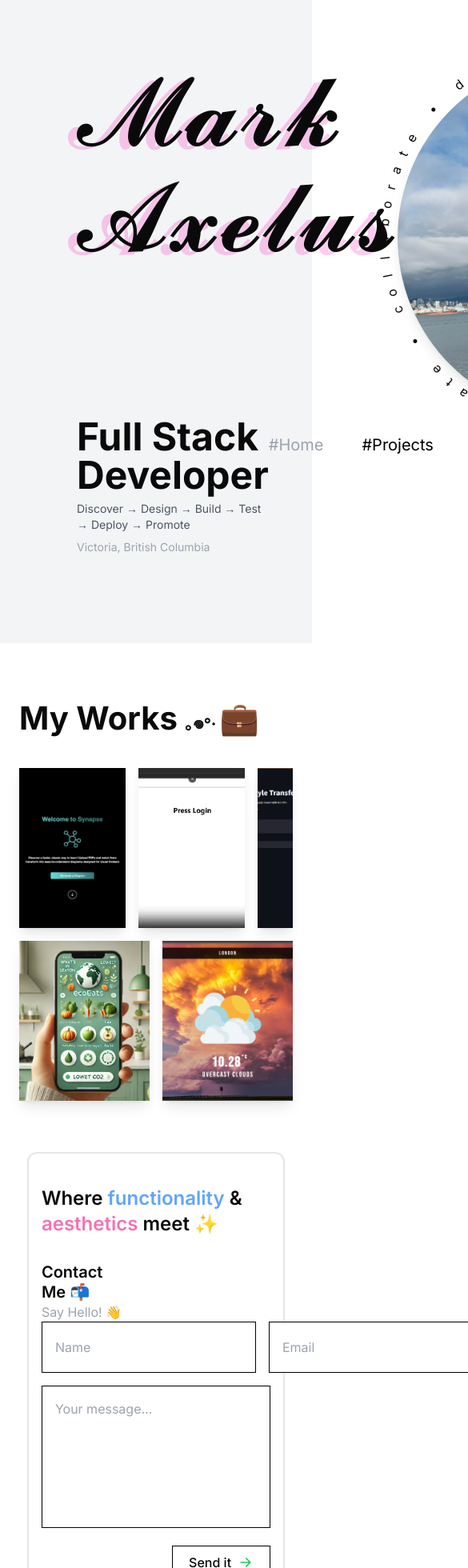
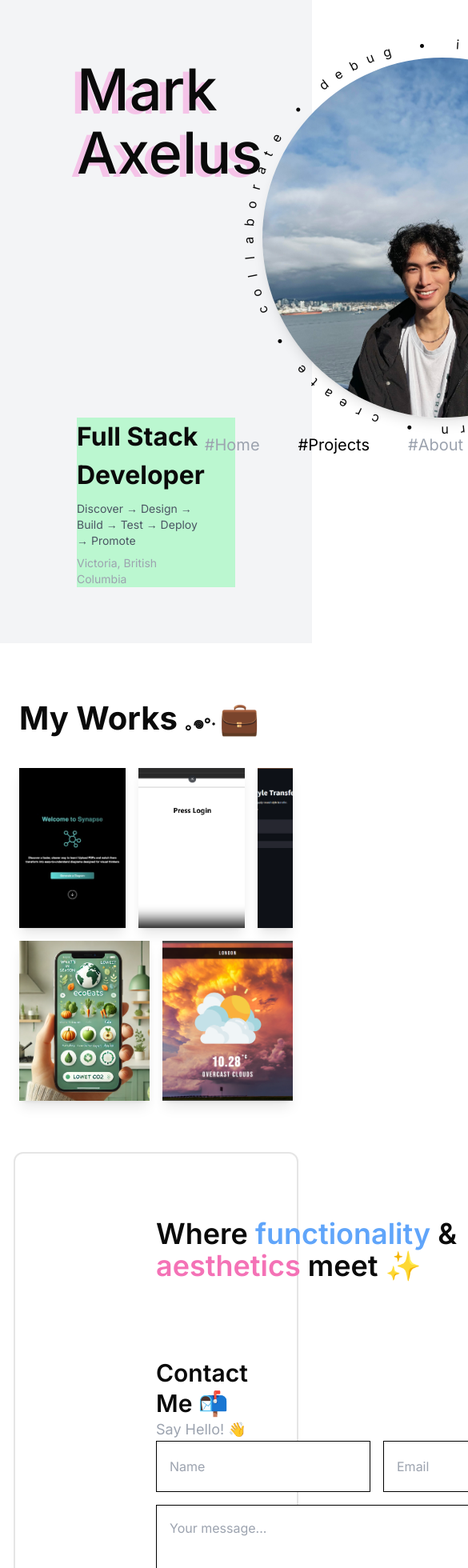
Before and after one commit to markaxelus/portfolio, a Next.js app: page / in a window 390 px wide. Shown: the part 40-2000 px from the top of the page at 80% size, 585 px wide, since content can reach past the window. Built offline with nearby package versions, Linux system fonts and the light colour scheme; a web font is replaced by a local one.

Commit message:
added some Hero responsiveness

```diff
--- a/app/globals.css
+++ b/app/globals.css
@@ -15,9 +15,9 @@ html {
 }
 
 :root {
-  --yellow: #EDB74D;
-  --red: #EB6666;
-  --green: #6FB18A;
+  --yellow: #f879de;
+  --red: #e59040;
+  --green: #19dcf6;
   --yellow-anim: yellowAnim;
   --red-anim: redAnim;
   --green-anim: greenAnim;
--- a/components/Footer.tsx
+++ b/components/Footer.tsx
@@ -6,60 +6,63 @@ import Contact from "./Contact"
 
 const Footer = () => {
   return (
-    <div id="contact" className="flex justify-center items-center px-4">
+    <div id="contact" className='flex justify-center items-center'>
         {/* Footer Container */}
-      <div className="flex flex-col w-full max-w-[90%] md:max-w-[60%] border-2 rounded-xl py-10 md:py-20 px-4 md:px-44">
-        {/* Quote & Contact Container */}
-        <div className="flex flex-col md:flex-row justify-between w-full">
+        <div className='flex flex-col w-full max-w-[50%] border-2 rounded-xl  max-h-[60%] py-20 px-44 '>
+            {/* Quote Container */}
+            <div className="flex justify-between w-full">
                 {/* Left Column */}
-          <div className="flex flex-col gap-8 md:gap-24">
-            <h1 className="text-2xl md:text-4xl font-semibold">
-              Where <span className="text-blue-400">functionality</span> & <br className="block md:hidden" />
+                <div className="flex flex-col gap-24">
+                    <h1 className="text-4xl font-semibold">
+                        Where <span className="text-blue-400">functionality</span> & <br />
                         <span className="text-pink-400"> aesthetics</span> meet ✨
                     </h1>
-            <div className="pl-0 md:pl-24">
-              <h1 className="text-xl md:text-3xl font-semibold leading-tight">
+                    <div className="">
+                        <h1 className="text-3xl font-semibold leading-tight">
                             Contact <br /> Me 📬
                         </h1>
-              <p className="text-base md:text-lg text-gray-400">Say Hello! 👋</p>
+                        <p className="text-lg text-gray-400">Say Hello! 👋</p>
                         <Contact />
                     </div>
                 </div>
 
                 {/* Socials */}
-          <div className="flex flex-col gap-4 mt-8 md:mt-0 md:ml-44">
-            <h1 className="text-xl md:text-3xl text-orange-400 font-semibold pt-8 md:pt-16">
+                <div className='flex flex-col gap-4 ml-44'>
+                    <h1 className='text-3xl text-orange-400 font-semibold'>
                         Follow Me 😎
                     </h1>
-            <div className="flex flex-col gap-2">
+                    <div className='flex flex-col gap-2'>
                         {socials.map((social, index) => (
-                <div key={index} className="flex items-center gap-3">
-                  <div className="relative w-6 h-6 md:w-8 md:h-8">
+                            <div
+                                key={index}
+                                className='flex items-center gap-3'
+                            >
+                                <div className='relative w-8 h-8'>
                                     <Image
                                         src={social.icon}
                                         alt={social.name}
                                         fill
-                      className="object-contain"
+                                        className='object-contain '
                                     />
                                 </div>
-                  <Link href={social.link} target="_blank" className="text-lg md:text-xl font-medium">
-                    {social.name}
-                  </Link>
+                                <Link href={social.link} target="_blank" className='text-xl font-medium'>{social.name}</Link>
                             </div>
                         ))}
                     </div>
                 </div>
             </div>
 
-        {/* Name Banner */}
-        <div className="relative mt-12 md:mt-20 w-full text-center">
-          {/* Using CSS clamp for responsive text size */}
-          <h1 className="font-bold leading-none whitespace-nowrap overflow-visible text-clip text-[clamp(2rem,8vw,7.5em)]">
+            <div className="relative top-20 w-full h-[4em] overflow-hidden font-lexend">
+                <div className="w-full text-center ">
+                    <h1 className="text-[6em] font-bold leading-none whitespace-nowrap overflow-hidden text-clip">
                         MARK AXELUS
                     </h1>
                 </div>
             </div>
+
         </div>
+    </div>
+
   )
 }
 
--- a/components/Hero.tsx
+++ b/components/Hero.tsx
@@ -7,22 +7,23 @@ import { SpinningText } from "@/components/magicui/spinning-text";
 
 const Hero = () => {
   return (
-    <div className="h-screen w-screen flex flex-col justify-between px-24 py-28 bg-gray-100">
+    <div className="h-screen w-screen flex flex-col justify-between px-24 py-28 bg-gray-100 ">
       {/* Container to match the centered content */}
       <div className="max-w-6xl w-full mx-auto flex flex-col justify-between h-full">
         {/* Top Section - Name and Blobs */}
-        <div className="flex justify-between">
+        <div className="flex justify-between ">
           <div>
-            <h1 className={`${styles.h1} text-[7.5em] font-medium leading-[1.1] [text-shadow:rgba(255,0,180,0.2)_-11.06px_3.75333px]`}>
-              <span className={styles.slideLeft}>𝓜𝓪𝓻𝓴</span><br/>
-              <span className={styles.slideRight}>𝓐𝔁𝓮𝓵𝓾𝓼</span>
+            <h1 className={`${styles.h1} font-medium leading-[1.1] [text-shadow:rgba(255,0,180,0.2)_-8.06px_3.75333px]
+                            text-[clamp(4.5rem,10vw,7.5rem)]`}>
+              <span className={styles.slideLeft}>Mark</span><br/>
+              <span className={styles.slideRight}>Axelus</span>
             </h1>
 
-            {/* <div className={`${styles.blobCont}`} >
+            {/* {<div className={`${styles.blobCont}`} >
               <div className={`${styles.blob} ${styles.yellow}`}></div>
               <div className={`${styles.blob} ${styles.red}`}></div>
               <div className={`${styles.blob} ${styles.green}`}></div>
-            </div>  */}
+            </div> } */}
 
           </div>
           <div className="relative flex justify-center items-center">
@@ -52,10 +53,10 @@ const Hero = () => {
         </div>
 
         {/* Bottom Section - Role & Navigation */}
-        <div className="flex justify-between items-end w-full ">
+        <div className="flex justify-between items-end w-full bg-green-200">
           {/* Left Side: Role & Location */}
-          <div className={`${styles.slideUp} flex flex-col gap-2`}>
-            <span className="text-5xl font-bold">Full Stack Developer</span>
+          <div className={`${styles.slideUp} flex flex-col gap-2 text-[clamp(2rem,4vw,3rem)] `}>
+            <span className="text-[clamp(2rem,4vw,3rem)] font-bold">Full Stack Developer</span>
             <p className="text-sm text-gray-600">
               Discover → Design → Build → Test → Deploy → Promote
             </p>
--- a/tailwind.config.js
+++ b/tailwind.config.js
@@ -24,6 +24,15 @@ module.exports = {
 		'col-span-9', 'col-span-10','col-span-11','col-span-12',
 		'row-span-1','row-span-2','row-span-3','row-span-4'
 		],
+
+		screens: {
+			'xs': '480px',
+			'sm': '640px',
+			'md': '768px',
+			'lg': '1024px',
+			'xl': '1280px',
+			'2xl': '1536px',
+		  },
 
   		borderRadius: {
   			lg: 'var(--radius)',
```
Lines whose indentation alone changed are shown as unchanged.
